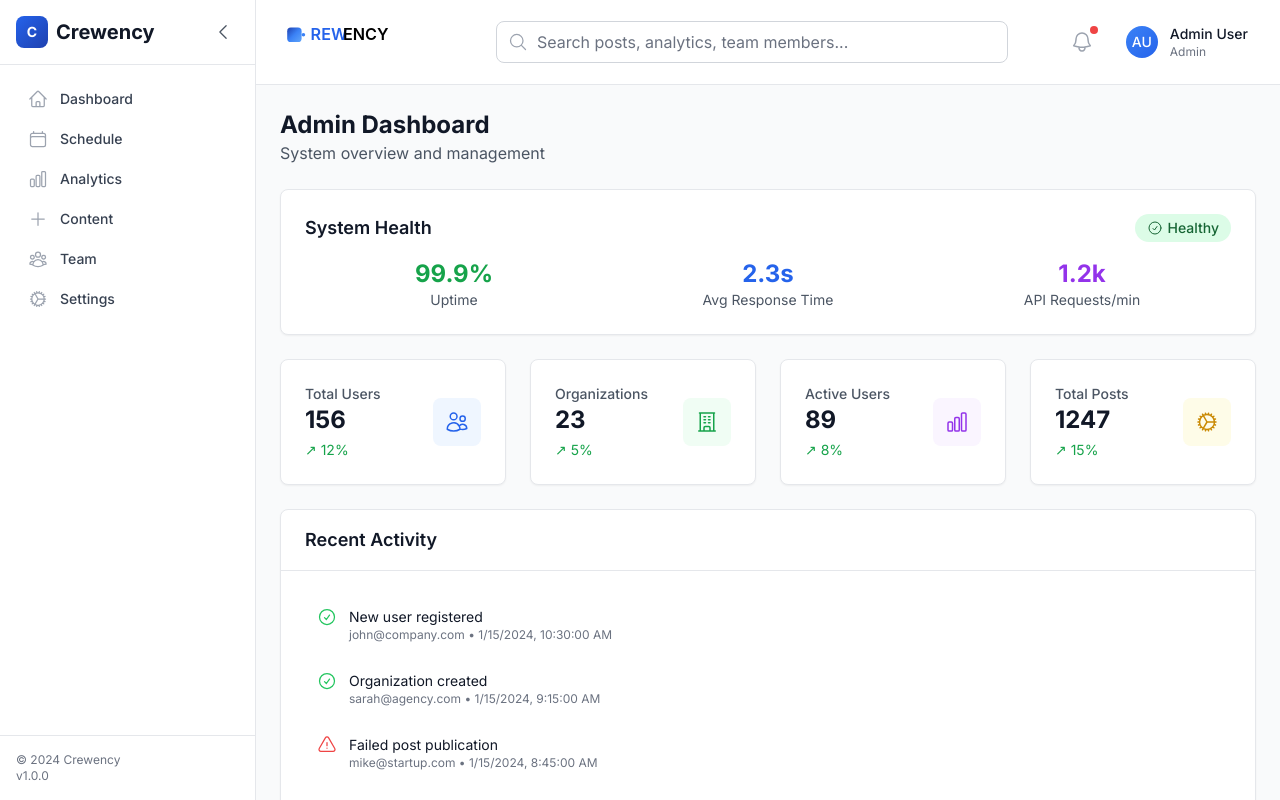
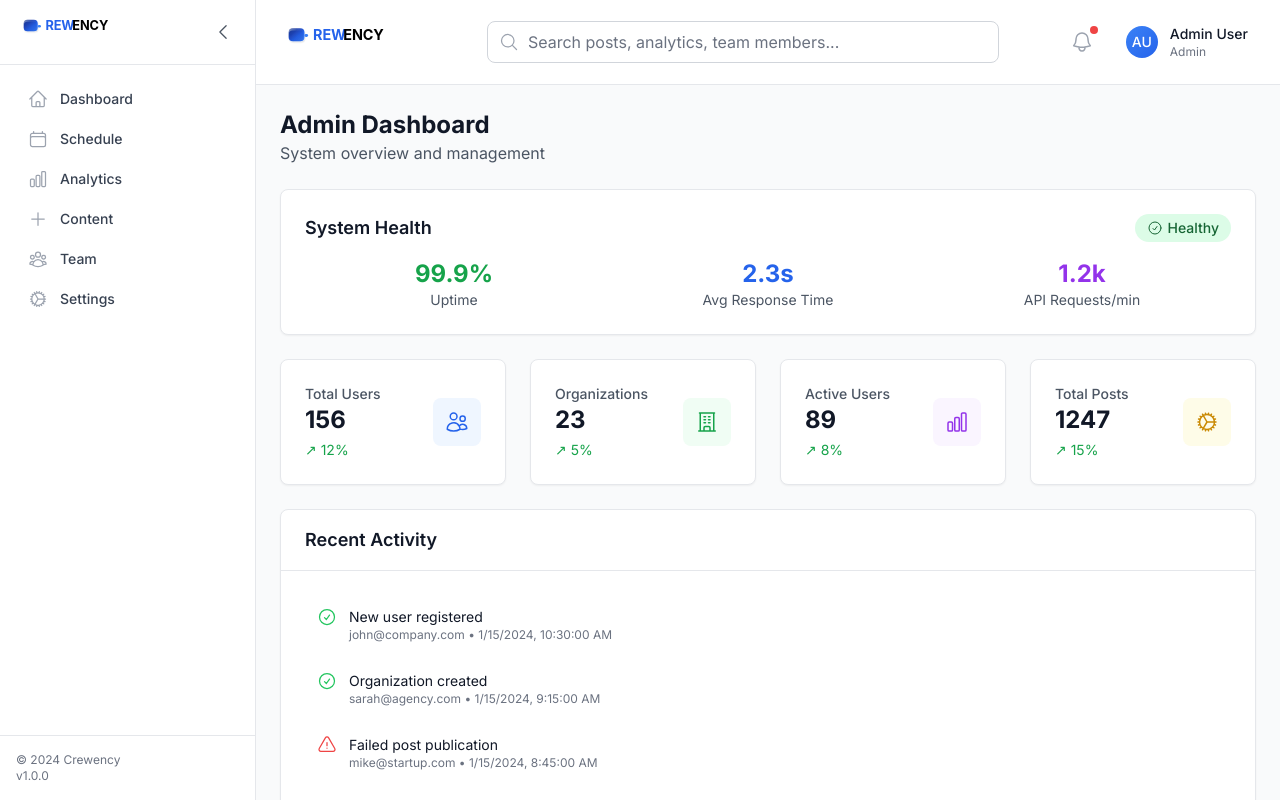
Before and after one commit to KleoRab/Crewency-Site, a Next.js app in the folder crewency/: page /admin in a window 1280 px wide. Built offline with nearby package versions, Linux system fonts and the light colour scheme.

Commit message:
Fix duplicate logo issue and improve logo design to match original

```diff
--- a/crewency/src/components/layout/Sidebar.tsx
+++ b/crewency/src/components/layout/Sidebar.tsx
@@ -1,6 +1,7 @@
 'use client';
 
 import Link from 'next/link';
+import Image from 'next/image';
 import { usePathname } from 'next/navigation';
 import { motion } from 'framer-motion';
 import {
@@ -43,13 +44,26 @@
           <motion.div
             initial={false}
             animate={{ opacity: isCollapsed ? 0 : 1 }}
-            className="flex items-center space-x-2"
+            className="flex items-center"
           >
+            <Link href="/" className="flex items-center">
+              <Image
+                src="/crewency-logo.svg"
+                alt="Crewency"
+                width={120}
+                height={36}
+                className="h-8 w-auto"
+              />
+            </Link>
+          </motion.div>
+        )}
+
+        {isCollapsed && (
+          <Link href="/" className="flex items-center justify-center">
             <div className="w-8 h-8 bg-gradient-to-br from-blue-600 to-blue-800 rounded-lg flex items-center justify-center">
               <span className="text-white font-bold text-sm">C</span>
             </div>
-            <span className="text-xl font-bold text-gray-900">Crewency</span>
-          </motion.div>
+          </Link>
         )}
 
         <button
```
Also changed, not shown: crewency/public/crewency-logo.svg.
